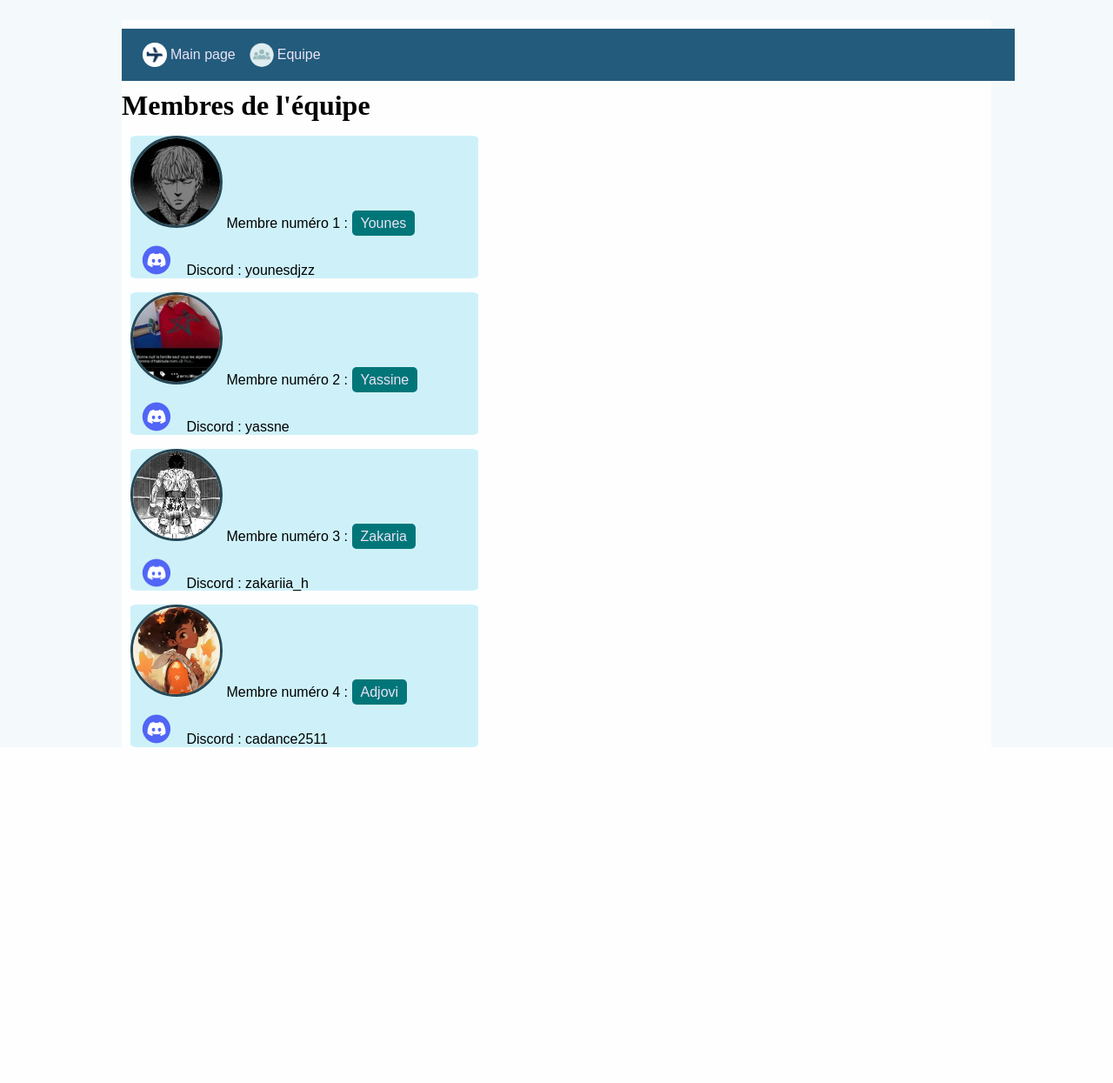
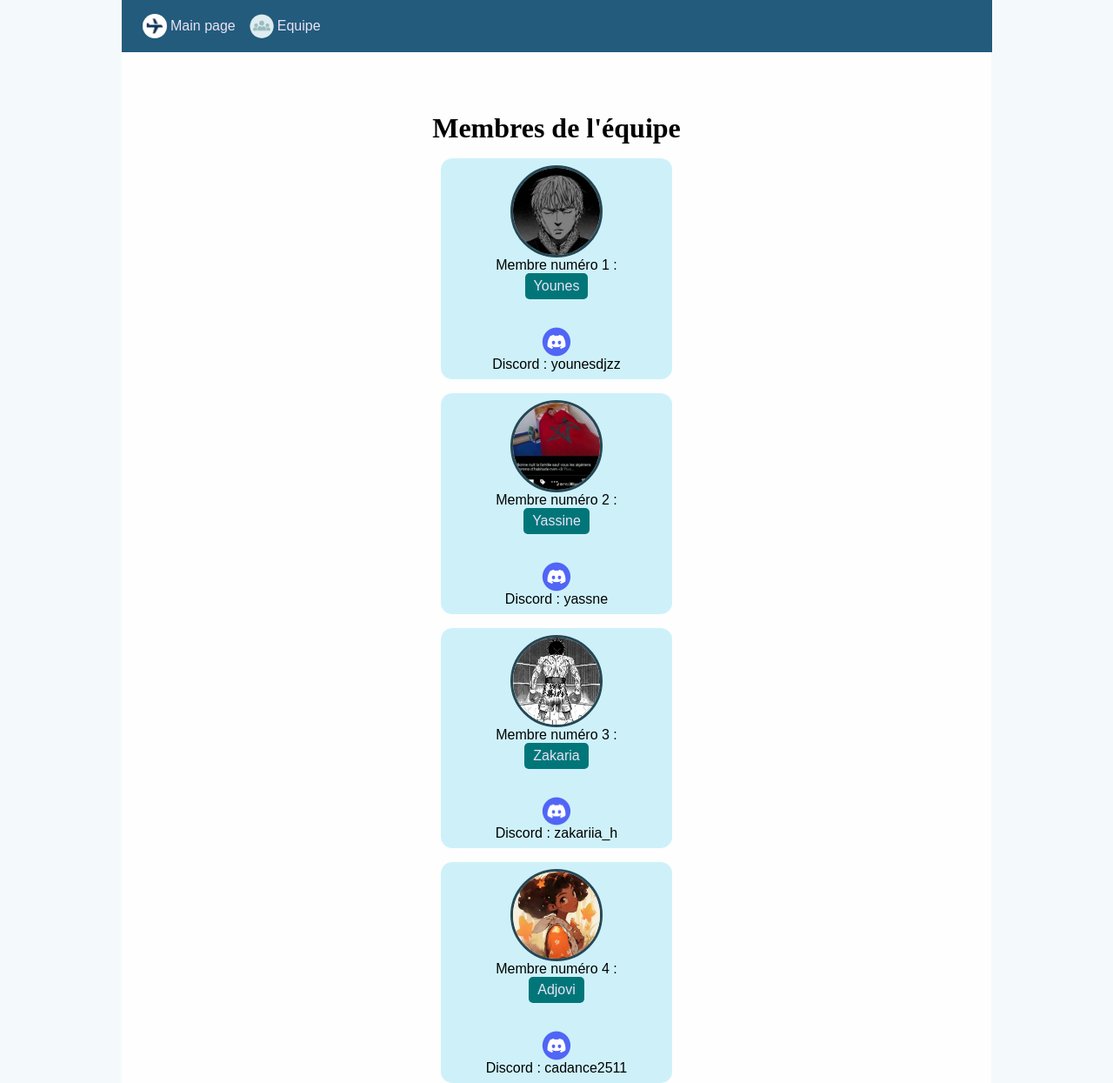
Before and after one commit to Younesdjzz/Bac1-website, a Flask app: page /equipe in a window 1280 px wide. Shown: the whole page at 87% size. Before the commit the page ends 859 px from the top, so only its background shows below. Run offline with Flask 3, Linux system fonts and the light colour scheme.

Commit message:
ajout du header

```diff
--- a/mobility/static/style.css
+++ b/mobility/static/style.css
@@ -2,9 +2,10 @@ html { font-family: sans-serif; background: #F4FAFB;
     padding: 1rem; margin: 0;padding: 0;}
 
 
-header{position:fixed;  width: 79%;margin:0;background-color:#225B7C;padding: 8px;}
+header{position:fixed;  width: 985px;margin:0;background-color:#225B7C;margin-inline-start: 0%; top:0;}
+main {display: flex; justify-content: center; align-items: center; margin:0 auto; margin-top: 80px; }
 body { max-width: 1000px; margin: 0 auto;
-    background: #FEFEFF; padding-top: 10px; margin-top: 23px;}
+   margin-top: 8px; background: #FEFEFF; padding-top: 10px; margin-top: 23px;}
 
 h1 { font-family: serif; margin: 1rem 0; }
 
@@ -28,9 +29,9 @@ a.bouton { background-color: #017679; color: #EBE3F5;
 
 a.bouton:hover { background-color: #05a7ac; }
 
-div.case { max-width: 400px; background: #CEF1F9;
+div.case {  display:flex;flex-direction: column; align-items: center;max-width: 400px; background: #CEF1F9;
          margin-left: 10px; margin-right: 10px;
-        border-radius: 2%;}
+        border-radius: 5%;padding:8px}
 
 div.row { margin-left: 10px; margin-right: 10px;
        align-items: center; flex-direction: row;
--- a/mobility/templates/base.html
+++ b/mobility/templates/base.html
@@ -7,6 +7,7 @@
     <link rel="stylesheet" href="{{ url_for('static', filename='style.css') }}">
     <link rel="icon" href="{{ url_for('static', filename='logo_site_bleu.png') }}">
 </head>
+<body></body>
 <header>
 
     <nav>
@@ -16,13 +17,12 @@
         </ul>
     </nav>
 </header>
-<br>
-<br>
-<br>
-<body>
+
+<main>
     <div class="content">
         {% block content %}
         {% endblock %}
     </div>
+</main>
 </body>
 </html>
```
